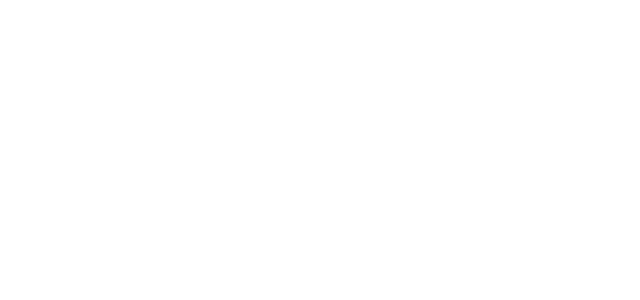
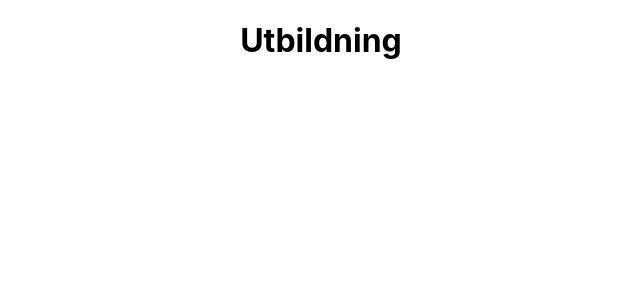
Before and after one commit to abibyama/jensen-project, a React (Create React App) app: page / in a window 1280 px wide. Shown: the top 300 px of the page, without its empty margins (319-959 px from the left). Built offline with nearby package versions, Linux system fonts and the light colour scheme.

Commit message:
creat components

```diff
--- a/src/App.js
+++ b/src/App.js
@@ -1,10 +1,12 @@
 
 import './App.css';
+import Utbildning from './componnents/Utbildning';
+
 
 function App() {
   return (
     <div className="App">
-
+      <Utbildning />
     </div>
   );
 }
--- /dev/null
+++ b/src/componnents/Utbildning.js
@@ -0,0 +1,15 @@
+import React from 'react'
+
+const Utbildning = () => {
+  return (
+    <div >
+      <h1>Utbildning</h1>
+
+    </div>
+
+
+
+  )
+}
+
+export default Utbildning
```
